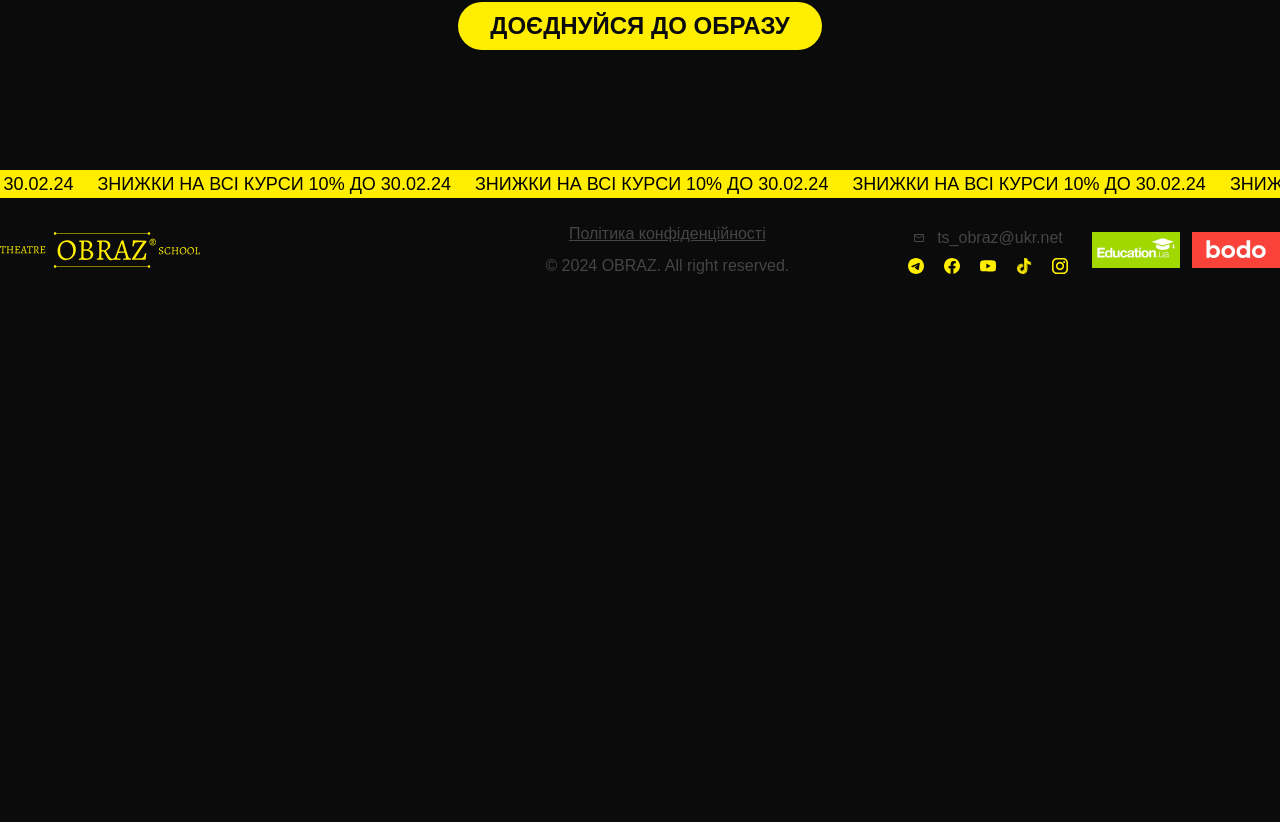
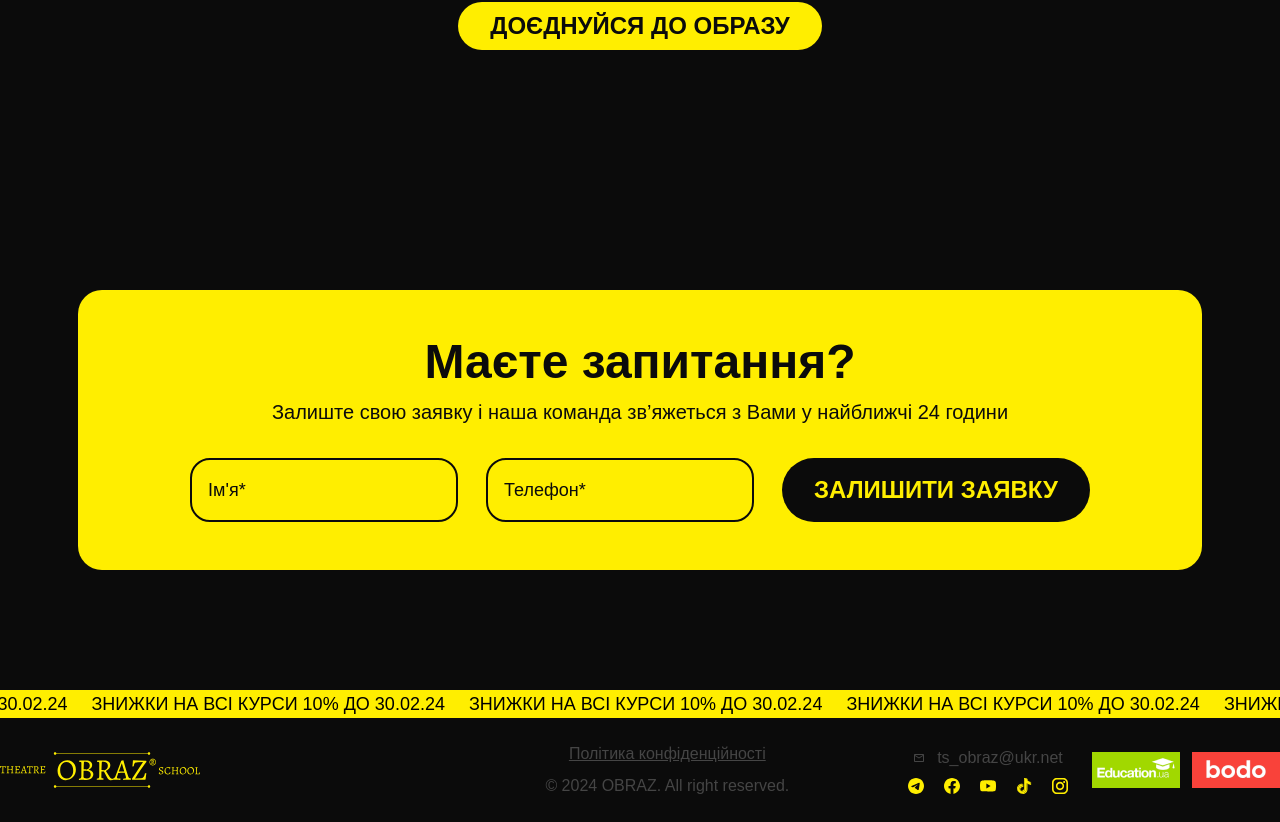
Before and after one commit to l0nerof/obraz-theatre-school, a Next.js app: page / in a window 1280 px wide. Shown: the part 1808-2630 px from the top of the page. Before the commit the page ends 2110 px from the top, so only its background shows below. Built offline with nearby package versions, Linux system fonts and the light colour scheme; a web font is replaced by a local one.

Commit message:
Width and Contact Form
Fixed width everywhere and added contact form

```diff
--- a/app/_components/AboutUsSection.tsx
+++ b/app/_components/AboutUsSection.tsx
@@ -4,7 +4,7 @@ import Clients from "./Clients";
 function AboutUsSection() {
   return (
     <section className="pt-[120px] pb-[86px]">
-      <div className="max-w-6xl mx-auto flex gap-[86px]">
+      <div className="max-w-[1175px] mx-auto flex gap-[86px]">
         <div className="uppercase text-white">
           <h2 className="font-extrabold text-5xl mb-6">Про нас</h2>
           <p className="font-medium">
--- a/app/_components/Button.tsx
+++ b/app/_components/Button.tsx
@@ -1,10 +1,22 @@
 import Link from "next/link";
+import { ReactNode } from "react";
 
 interface IButtonProps {
-  children: string;
+  children: ReactNode;
+  type: string;
 }
 
-function Button({ children }: IButtonProps) {
+function Button({ children, type }: IButtonProps) {
+  if (type === "button")
+    return (
+      <button
+        type="submit"
+        className="uppercase text-primary bg-black px-8 py-2 rounded-full font-bold text-2xl hover:bg-secondary transition duration-300"
+      >
+        {children}
+      </button>
+    );
+
   return (
     <Link
       href="/"
--- /dev/null
+++ b/app/_components/ContactFormSection.tsx
@@ -0,0 +1,40 @@
+import { ReactNode } from "react";
+import Button from "./Button";
+
+interface IContactFormSectionProps {
+  children: ReactNode;
+}
+
+function ContactFormSection({ children }: IContactFormSectionProps) {
+  return (
+    <section className="py-[120px]">
+      <div className="max-w-[1124px] rounded-3xl mx-auto py-12 px-8 bg-primary flex flex-col items-center">
+        <h3 className="text-center font-semibold text-5xl text-black mb-3">
+          {children}
+        </h3>
+        <p className="text-center text-xl text-black">
+          Залиште свою заявку і наша команда зв’яжеться з Вами у найближчі 24
+          години
+        </p>
+
+        <form action="" className="flex gap-7 mt-8">
+          <input
+            type="text"
+            className="bg-transparent border-2 rounded-[20px] text-lg p-4 border-black text-black placeholder:text-black"
+            placeholder="Ім'я*"
+            required
+          />
+          <input
+            type="text"
+            className="bg-transparent border-2 rounded-[20px] text-lg p-4 border-black text-black  placeholder:text-black"
+            placeholder="Телефон*"
+            required
+          />
+          <Button type="button">Залишити заявку</Button>
+        </form>
+      </div>
+    </section>
+  );
+}
+
+export default ContactFormSection;
--- a/app/_components/CounterSection.tsx
+++ b/app/_components/CounterSection.tsx
@@ -6,7 +6,7 @@ import Button from "./Button";
 function CounterSection() {
   return (
     <section className="pb-[120px]">
-      <div className="max-w-6xl mx-auto">
+      <div className="max-w-[1124px] mx-auto">
         <ul className="flex gap-9">
           <li>
             <CountUp
@@ -84,7 +84,7 @@ function CounterSection() {
             </p>
           </div>
 
-          <Button>Доєднуйся до образу</Button>
+          <Button type="link">Доєднуйся до образу</Button>
         </div>
       </div>
     </section>
--- a/app/_components/Footer.tsx
+++ b/app/_components/Footer.tsx
@@ -11,7 +11,7 @@ function Footer() {
         <Promo />
       </Carousel>
 
-      <div className="max-w-7xl mx-auto flex items-center justify-between gap-6">
+      <div className="max-w-[1296px] mx-auto flex items-center justify-between gap-6">
         <Logo width="w-[200px]" height="h-9" className="basis-1/3" />
         <Rights />
         <Socials />
--- a/app/_components/Header.tsx
+++ b/app/_components/Header.tsx
@@ -7,7 +7,7 @@ import Promo from "./Promo";
 function Header() {
   return (
     <header className="bg-black pt-6">
-      <div className="max-w-7xl mx-auto flex items-center justify-between gap-6">
+      <div className="max-w-[1296px] mx-auto flex items-center justify-between gap-6">
         <Contacts />
         <Logo height="h-16" width="w-[360px]" className="basis-5/12" />
         <Navigation />
--- a/app/_components/SliderSlide.tsx
+++ b/app/_components/SliderSlide.tsx
@@ -1,7 +1,8 @@
+import { ReactNode } from "react";
 import Button from "./Button";
 
 interface ISliderSlideProps {
-  children: string;
+  children: ReactNode;
   mainText: string;
   coloredText: string;
 }
@@ -9,12 +10,12 @@ interface ISliderSlideProps {
 function SliderSlide({ children, mainText, coloredText }: ISliderSlideProps) {
   return (
     <div className="flex justify-center items-center h-full">
-      <div className="max-w-7xl w-full flex flex-col items-start gap-9">
+      <div className="max-w-[1296px] w-full flex flex-col items-start gap-9">
         <p className="max-w-[822px] text-white text-[64px] leading-none font-medium">
           {mainText}
           <span className="text-primary">{coloredText}</span>
         </p>
-        <Button>{children}</Button>
+        <Button type="link">{children}</Button>
       </div>
     </div>
   );
--- a/app/page.tsx
+++ b/app/page.tsx
@@ -1,4 +1,5 @@
 import AboutUsSection from "./_components/AboutUsSection";
+import ContactFormSection from "./_components/ContactFormSection";
 import CounterSection from "./_components/CounterSection";
 import HeroSection from "./_components/HeroSection";
 
@@ -8,6 +9,7 @@ export default function Home() {
       <HeroSection />
       <AboutUsSection />
       <CounterSection />
+      <ContactFormSection>Маєте запитання?</ContactFormSection>
     </>
   );
 }
```
